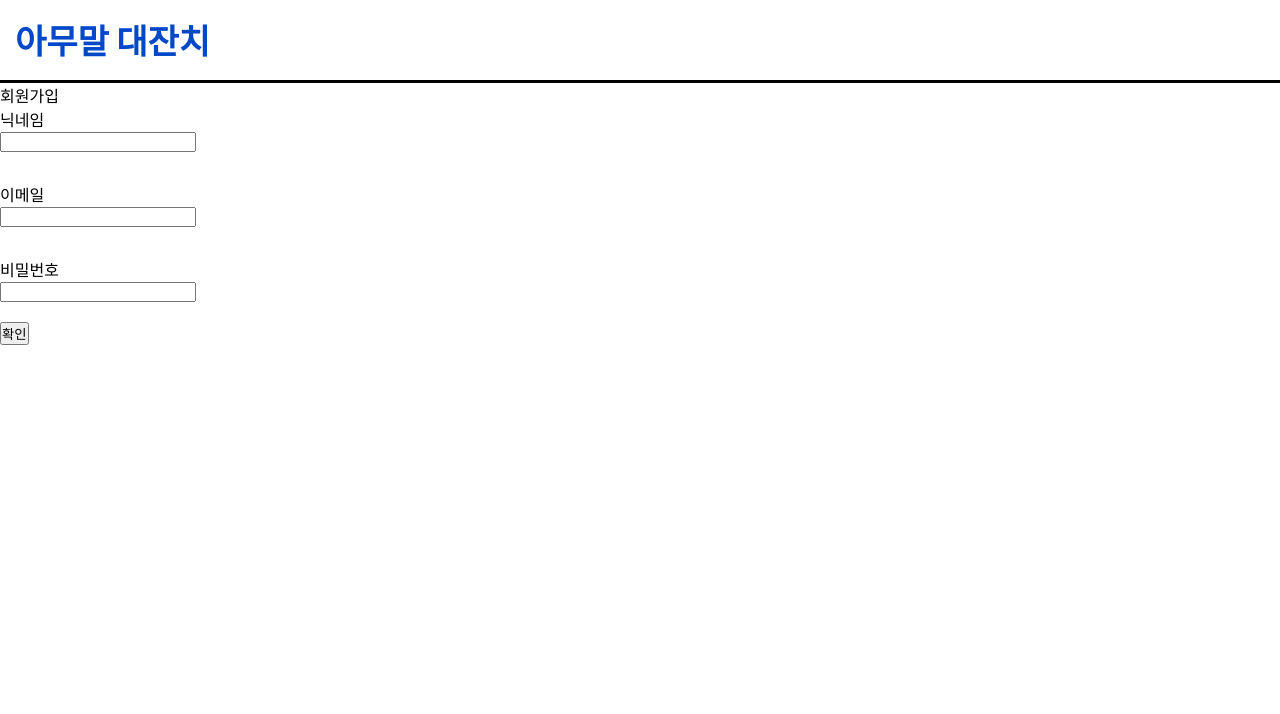
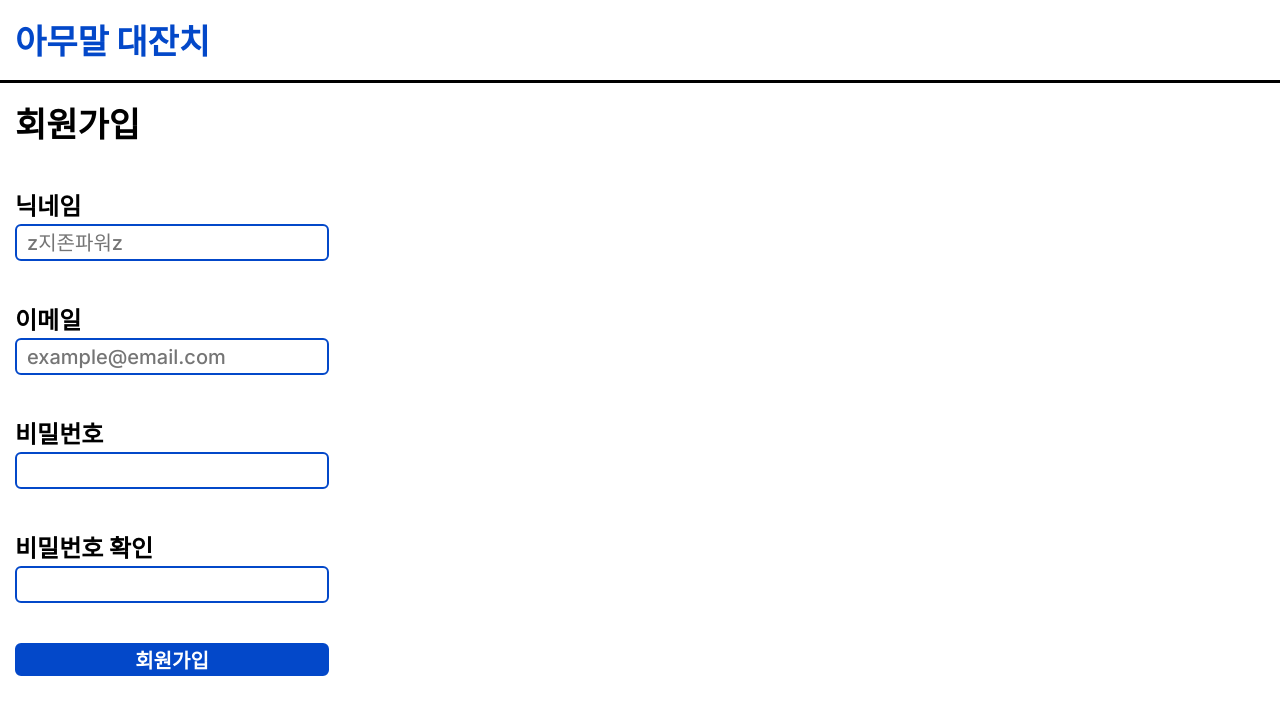
Before and after one commit to ljh3648/3-beemo-lee-community-BE, a website: page web-server/public/pages/signup/index.html in a window 1280 px wide. Drawn offline with Linux system fonts and the light colour scheme.

Commit message:
refactor: 로그인 및 회원가입 페이지 디자인 수정

```diff
--- a/web-server/public/pages/signin/signin.js
+++ b/web-server/public/pages/signin/signin.js
@@ -19,7 +19,7 @@ document.getElementById('form').addEventListener('submit', async function (e) {
 
         if (response.status === 201) {
             alert("로그인 성공");
-            window.location.href = '/';
+            window.location.href = '/home';
         } else {
             alert("로그인 실패");
         }
--- a/web-server/public/pages/signup/index.html
+++ b/web-server/public/pages/signup/index.html
@@ -3,34 +3,56 @@
 
 <head>
     <link href="/assets/css/global.css" rel="stylesheet">
-    <title>아무말대잔치</title>
+    <link href="/assets/css/sign/sign.css" rel="stylesheet">
+    <title>회원가입</title>
 </head>
 
 <body>
     <header></header>
     <script src="/components/header/header.js"></script>
 
-    <p>회원가입</p>
+    <!-- 로그인페이지 전체 영역 -->
+    <div class="container">
+        <h1 class="sign-title">회원가입</h1>
 
-    <form id="form">
-        <p>닉네임</p>
-        <input type="text" id="nickname" name="nickname" maxlength="10" required>
-        <div style="height: 30px;"></div>
+        <!-- TODO : 사용자 프로필 추가 필요 -->
 
-        <p>이메일</p>
-        <input type="text" id="email" name="email" maxlength="320" required>
-        <div style="height: 30px;"></div>
+        <!-- 폼 -->
+        <form id="form">
+            <!-- 이메일 입력 -->
+            <div class="input-container">
+                <h2 class="input-lable">닉네임</h2>
+                <input class="input-box" id="nickname" type="nickname" name="'nickname" maxlength="10"
+                    placeholder="z지존파워z" required>
+            </div>
 
-        <p>비밀번호</p>
-        <input type="password" id="password" name="password" required>
-        <br></br>
+            <!-- 이메일 입력 -->
+            <div class="input-container">
+                <h2 class="input-lable">이메일</h2>
+                <input class="input-box" id="email" type="email" name="'email" maxlength="320"
+                    placeholder="example@email.com" required>
+            </div>
 
-        <button type="submit">
-            확인
-        </button>
-    </form>
+            <!-- 비밀번호 입력 -->
+            <div class="input-container">
+                <h2 class="input-lable">비밀번호</h2>
+                <input class="input-box" id="password" type="password" name="password" autocomplete="off" required>
+            </div>
 
-    <script src="/pages/signup/signup.js"></script>
+            <!-- 비밀번호 입력 -->
+            <div class="input-container">
+                <h2 class="input-lable">비밀번호 확인</h2>
+                <input class="input-box" id="password-re" type="password" name="password-re" autocomplete="off" required>
+            </div>
+
+            <!-- 회원정보 전송 -->
+            <button class="form-button" type="submit">
+                회원가입
+            </button>
+        </form>
+
+        <script src="/pages/signup/signup.js"></script>
+    </div>
 </body>
 
 </html>
--- a/web-server/public/pages/signup/signup.css
+++ /dev/null
@@ -1,62 +0,0 @@
-body {
-    background-color: #FBFBFB;
-}
-
-p {
-    color: black;
-    margin: 0px;
-    padding: 0px;
-    font-size: 15px;
-}
-
-.page {
-    background-color: #E7E7E7;
-    width: 402px;
-    margin-left: auto;
-    margin-right: auto;
-    padding-bottom: 200px;
-}
-
-.layer1 {
-    /* background-color: red; */
-    padding-left: 30px;
-    padding-top: 180px;
-}
-
-.layer2 {
-    /* background-color: blue; */
-    padding-top: 60px;
-    padding-left: 40px;
-    padding-right: 40px;
-}
-
-.layer3 {
-    /* background-color: green; */
-    padding-top: 70px;
-    padding-left: 40px;
-    padding-right: 40px;
-}
-
-.input-box {
-    /* background-color: black; */
-    background-color: white;
-    height: 44px;
-    width: 100%;
-    margin-top: 7px;
-    border: 0px;
-    border-radius: 5px;
-
-}
-
-.button {
-    background-color: aquamarine;
-    display: flex;
-    align-items: center;
-    justify-content: center;
-    height: 44px;
-    width: 100%;
-    border: 0px;
-    border-radius: 5px;
-    font-size: 15px;
-    font-weight: 700;
-}
--- a/web-server/public/pages/signup/signup.js
+++ b/web-server/public/pages/signup/signup.js
@@ -4,6 +4,11 @@ document.getElementById('form').addEventListener('submit', async function (e) {
     const nickname = document.getElementById('nickname').value;
     const email = document.getElementById('email').value;
     const password = document.getElementById('password').value;
+    const passwordRe = document.getElementById('password-re').value;
+
+    // TODO : 패스워드 재확인 검증 기능 추가 필요.
+    // 패스워드 재 확인 필요. - 클라이언트에서도 하고 서버에서도 하고
+    // 클라이언트는 기본적으로 믿지 않는다! 클라이언트에서 확인하고, 서버에서도 확인한다.
 
     try {
         const response = await fetch('/api/users', {
```
Also changed, not shown: web-server/public/pages/signin/index.html (+29 -15 lines), web-server/public/pages/signin/signin.css (deleted).
